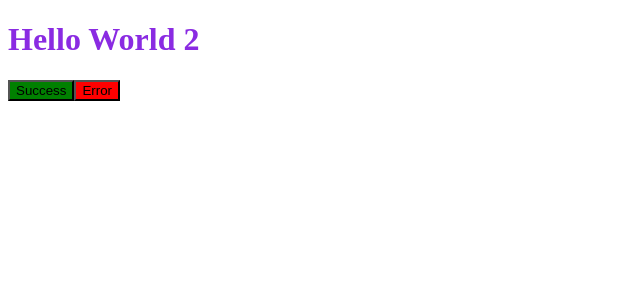
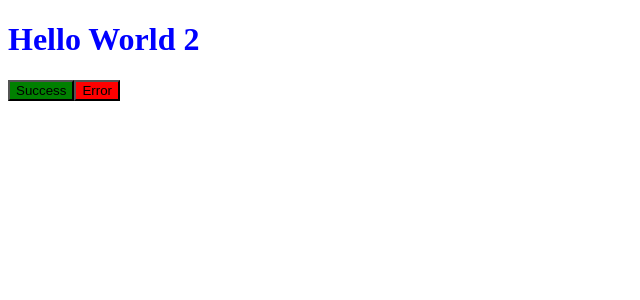
Before and after one commit to vishalkondle45/webpack-create-react-app, a React app: page / in a window 1280 px wide. Shown: the top 300 px of the page, without its empty margins (0-640 px from the left). Built offline with nearby package versions, Linux system fonts and the light colour scheme.

Commit message:
5--sass-loader-setup

```diff
--- a/src/App.css
+++ /dev/null
@@ -1,3 +0,0 @@
-h1{
-    color: blueviolet
-}
--- a/src/App.js
+++ b/src/App.js
@@ -1,5 +1,5 @@
 import React from 'react'
-import './App.css'
+import './App.scss'
 import btnStyles from './Button.module.css'
 
 const App = () => {
--- /dev/null
+++ b/src/App.scss
@@ -0,0 +1,4 @@
+$primaryColor: blue;
+h1{
+    color: $primaryColor
+}
--- a/webpack.config.js
+++ b/webpack.config.js
@@ -32,6 +32,15 @@ module.exports = {
                 //     { loader: 'style-loader' },
                 //     { loader: 'css-loader', options: { modules: true } } // In case module.css files not working
                 // ]
+            },
+            {
+                test: /\.s[ac]ss$/i,
+                use: [
+                    { loader: 'style-loader' },
+                    { loader: 'css-loader', options: { modules: true } },
+                    { loader: 'sass-loader' }
+                ]
+                // order matters - Right to Left
             }
         ]
     },
```
